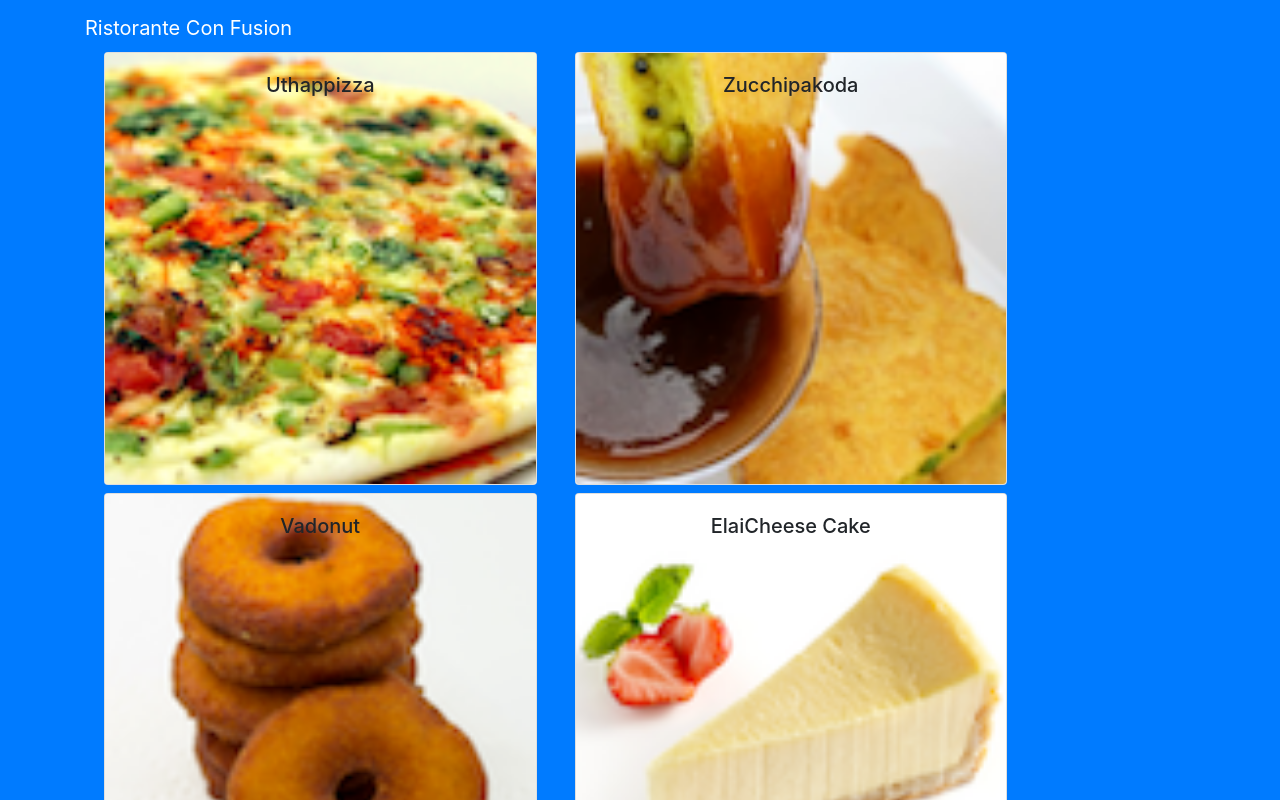
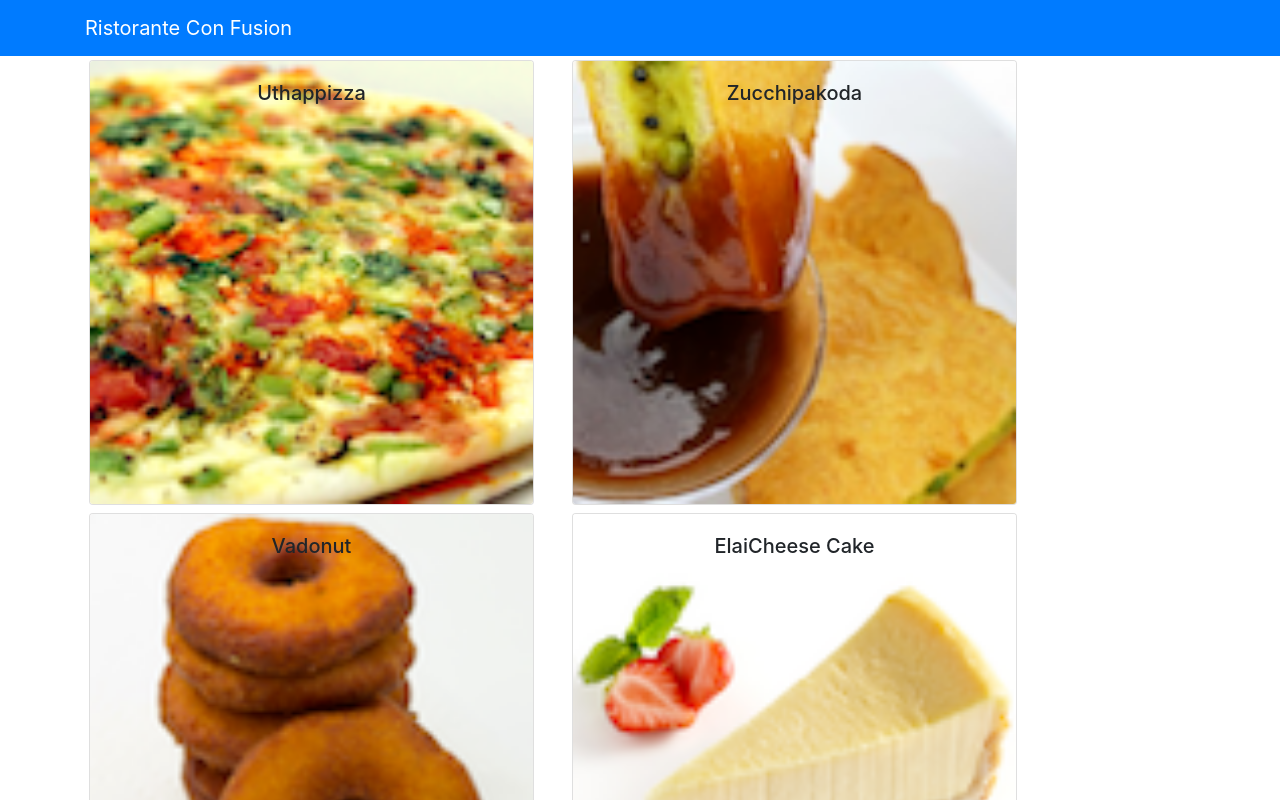
Before and after one commit to itacirgabral/reactcoursera, a React (Create React App) app: page / in a window 1280 px wide. Shown: the top 800 px of the page. Built offline with nearby package versions, Linux system fonts and the light colour scheme.

Commit message:
week 1 OK

```diff
--- a/src/App.js
+++ b/src/App.js
@@ -2,7 +2,7 @@ import React, { Component } from 'react';
 import { Navbar, NavbarBrand } from 'reactstrap'
 import logo from './logo.svg';
 import './App.css';
-import Menu from './components/MenuComponent'
+import Menu from './components/MenuComponent.js'
 import { DISHES } from './shared/dishes'
 
 class App extends Component {
@@ -19,9 +19,9 @@ class App extends Component {
         <Navbar dark color="primary">
           <div className="container">
             <NavbarBrand href="/">Ristorante Con Fusion</NavbarBrand>
-            <Menu dishes={this.state.dishes} />
           </div>
         </Navbar>
+        <Menu dishes={this.state.dishes} />
       </div>
     )
   }
--- /dev/null
+++ b/src/components/DishdetailComponent.js
@@ -0,0 +1,52 @@
+import React from 'react'
+import { Card, CardImg, CardText, CardBody, CardTitle, ListGroup, ListGroupItem, ListGroupItemHeading, ListGroupItemText } from 'reactstrap'
+
+class Dishdetail extends React.Component {
+  constructor(props) {
+    super(props)
+  }
+
+  renderDish(dish) {
+    if (dish != null) {
+      return <Card>
+          <CardImg top src={dish.image} alt={dish.name} />
+          <CardBody>
+            <CardTitle>{dish.name}</CardTitle>
+            <CardText>{dish.description}</CardText>
+          </CardBody>
+        </Card>
+    } else {
+      return <div></div>
+    }
+  }
+
+  renderComments(comments) {
+    if(comments && comments.length && comments.length > 0) {
+      return <ListGroupItem><h4>{comments.length} comments</h4>
+        {comments.map(e => <ListGroupItem><ListGroupItemHeading>{e.comment}</ListGroupItemHeading><ListGroupItemText>{e.author}</ListGroupItemText></ListGroupItem>)}
+      </ListGroupItem>
+    } else {
+      return <div></div>
+    }
+  }
+
+  render () {
+    if (this.props.selectedDish) {
+      console.log(this.props.selectedDish)
+      return <div className="row">
+        <div id="dishDetails" className="col-xs-12 col-sm-12 col-md-5 m1">
+          {this.renderDish(this.props.selectedDish)}
+        </div>
+        <div id="dishComments" className="col-xs-12 col-sm-12 col-md-5 m1">
+          stGroupItemText<ListGroup>
+            {this.renderComments(this.props.selectedDish.comments)}
+          </ListGroup>
+        </div>
+      </div>
+    } else {
+      return <div className="row"></div>
+    }
+  }
+}
+
+export default Dishdetail
--- a/src/components/MenuComponent.js
+++ b/src/components/MenuComponent.js
@@ -1,11 +1,12 @@
 import React, { Component } from 'react'
 import { Card, CardImg, CardImgOverlay, CardText, CardBody, CardTitle } from 'reactstrap'
+import Dishdetail from './DishdetailComponent.js'
 
 class Menu extends Component {
   constructor(props) {
     super(props)
     this.state = {
-      slesctedDish: null
+      selectedDish: null
     }
   }
 
@@ -46,13 +47,11 @@ class Menu extends Component {
         </div>
         <div className="row">
           <div  className="col-12 col-md-5 m-1">
-            {this.renderDish(this.state.selectedDish)}
+            {/*{this.renderDish(this.state.selectedDish)}*/}
           </div>
         </div>
+        <Dishdetail selectedDish={this.state.selectedDish}/>
       </div>
   }
 }
 export default Menu
-/*
-
-        */
--- a/src/shared/dishes.js
+++ b/src/shared/dishes.js
@@ -9,34 +9,6 @@ export const DISHES =
         price:'4.99',
         description:'A unique combination of Indian Uthappam (pancake) and Italian pizza, topped with Cerignola olives, ripe vine cherry tomatoes, Vidalia onion, Guntur chillies and Buffalo Paneer.',
         comments: [
-            {
-            id: 0,
-            rating: 5,
-            comment: "Imagine all the eatables, living in conFusion!",
-            author: "John Lemon",
-            date: "2012-10-16T17:57:28.556094Z"
-            },
-            {
-            id: 1,
-            rating: 4,
-            comment: "Sends anyone to heaven, I wish I could get my mother-in-law to eat it!",
-            author: "Paul McVites",
-            date: "2014-09-05T17:57:28.556094Z"
-            },
-            {
-            id: 2,
-            rating: 3,
-            comment: "Eat it, just eat it!",
-            author: "Michael Jaikishan",
-            date: "2015-02-13T17:57:28.556094Z"
-            },
-            {
-            id: 3,
-            rating: 4,
-            comment: "Ultimate, Reaching for the stars!",
-            author: "Ringo Starry",
-            date: "2013-12-02T17:57:28.556094Z"
-            },
             {
             id: 4,
             rating: 2,
@@ -67,7 +39,18 @@ export const DISHES =
             comment: "Sends anyone to heaven, I wish I could get my mother-in-law to eat it!",
             author: "Paul McVites",
             date: "2014-09-05T17:57:28.556094Z"
-            },
+            }
+        ]
+        },
+        {
+        id: 2,
+        name:'Vadonut',
+        image: 'assets/images/vadonut.png',
+        category: 'appetizer',
+        label:'New',
+        price:'1.99',
+        description:'A quintessential ConFusion experience, is it a vada or is it a donut?',
+        comments: [
             {
             id: 2,
             rating: 3,
@@ -81,59 +64,6 @@ export const DISHES =
             comment: "Ultimate, Reaching for the stars!",
             author: "Ringo Starry",
             date: "2013-12-02T17:57:28.556094Z"
-            },
-            {
-            id: 4,
-            rating: 2,
-            comment: "It's your birthday, we're gonna party!",
-            author: "25 Cent",
-            date: "2011-12-02T17:57:28.556094Z"
-            }
-        ]
-        },
-        {
-        id: 2,
-        name:'Vadonut',
-        image: 'assets/images/vadonut.png',
-        category: 'appetizer',
-        label:'New',
-        price:'1.99',
-        description:'A quintessential ConFusion experience, is it a vada or is it a donut?',
-        comments: [
-            {
-            id: 0,
-            rating: 5,
-            comment: "Imagine all the eatables, living in conFusion!",
-            author: "John Lemon",
-            date: "2012-10-16T17:57:28.556094Z"
-            },
-            {
-            id: 1,
-            rating: 4,
-            comment: "Sends anyone to heaven, I wish I could get my mother-in-law to eat it!",
-            author: "Paul McVites",
-            date: "2014-09-05T17:57:28.556094Z"
-            },
-            {
-            id: 2,
-            rating: 3,
-            comment: "Eat it, just eat it!",
-            author: "Michael Jaikishan",
-            date: "2015-02-13T17:57:28.556094Z"
-            },
-            {
-            id: 3,
-            rating: 4,
-            comment: "Ultimate, Reaching for the stars!",
-            author: "Ringo Starry",
-            date: "2013-12-02T17:57:28.556094Z"
-            },
-            {
-            id: 4,
-            rating: 2,
-            comment: "It's your birthday, we're gonna party!",
-            author: "25 Cent",
-            date: "2011-12-02T17:57:28.556094Z"
             }
         ]
         },
@@ -146,41 +76,6 @@ export const DISHES =
         price:'2.99',
         description:'A delectable, semi-sweet New York Style Cheese Cake, with Graham cracker crust and spiced with Indian cardamoms',
         comments: [
-            {
-            id: 0,
-            rating: 5,
-            comment: "Imagine all the eatables, living in conFusion!",
-            author: "John Lemon",
-            date: "2012-10-16T17:57:28.556094Z"
-            },
-            {
-            id: 1,
-            rating: 4,
-            comment: "Sends anyone to heaven, I wish I could get my mother-in-law to eat it!",
-            author: "Paul McVites",
-            date: "2014-09-05T17:57:28.556094Z"
-            },
-            {
-            id: 2,
-            rating: 3,
-            comment: "Eat it, just eat it!",
-            author: "Michael Jaikishan",
-            date: "2015-02-13T17:57:28.556094Z"
-            },
-            {
-            id: 3,
-            rating: 4,
-            comment: "Ultimate, Reaching for the stars!",
-            author: "Ringo Starry",
-            date: "2013-12-02T17:57:28.556094Z"
-            },
-            {
-            id: 4,
-            rating: 2,
-            comment: "It's your birthday, we're gonna party!",
-            author: "25 Cent",
-            date: "2011-12-02T17:57:28.556094Z"
-            }
         ]
         }
     ];
```
